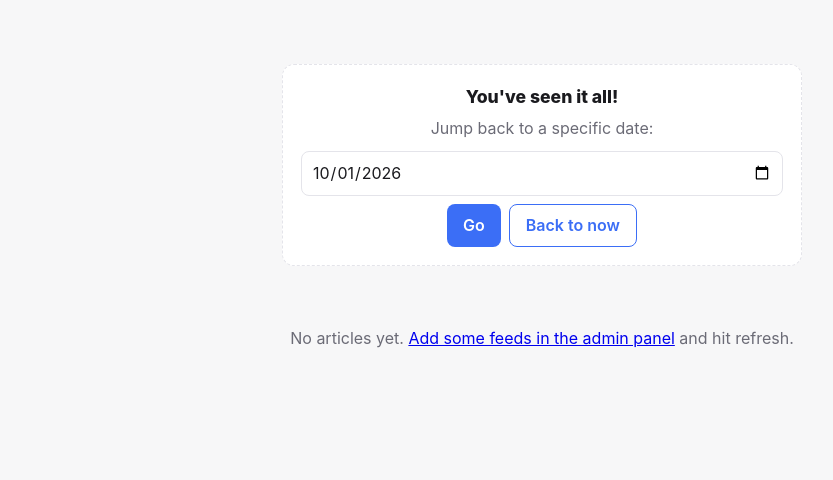
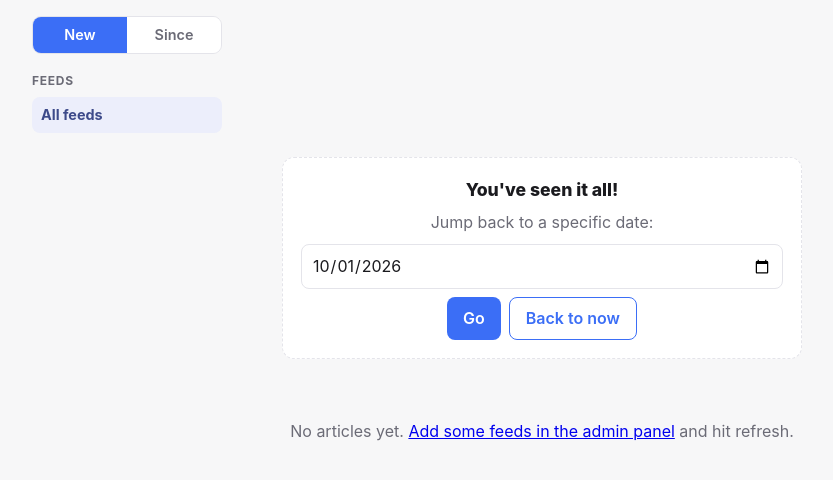
Before and after one commit to nkavassalis/RSSgate, a Flask app: page / in a window 1280 px wide. Shown: the part 57-537 px from the top of the page, without its empty margins (98-931 px from the left). Run offline with Flask 3, Linux system fonts and the light colour scheme; data that the repository does not hold is empty.

Commit message:
Viewer: feed-filter sidebar + New/Since mode toggle
- left sidebar (slide-out drawer on mobile via hamburger): segmented
  New | Since control, date input with 24h/7d/30d/90d preset chips, and
  the feed list with counts; feed click filters the stream
- Since mode floors the stream at a chosen date (articles?since_ts=,
  inclusive, composes with keyset cursor + feed_id); end banner becomes
  'That's everything since DATE' with a Back-to-new action; the old
  date-jump picker now just switches into Since mode (one model)
- resume-position saving restricted to New + All-feeds view; sidebar
  choices persisted in localStorage
- 80 tests

```diff
--- a/rssgate/static/style.css
+++ b/rssgate/static/style.css
@@ -31,7 +31,32 @@ body { margin:0; background:var(--bg); color:var(--text);
 .icon-btn:hover { border-color:var(--accent); }
 
 /* ---------- viewer stream ---------- */
-#stream { max-width:720px; margin:0 auto; padding:16px 12px 40px; }
+.layout { display:flex; max-width:1040px; margin:0 auto; align-items:flex-start; }
+#sidebar { width:210px; flex:none; position:sticky; top:57px; padding:16px 10px;
+  font-size:.9rem; }
+#sidebar h3 { font-size:.75rem; text-transform:uppercase; letter-spacing:.06em;
+  color:var(--muted); margin:18px 0 6px; }
+.seg { display:flex; border:1px solid var(--line); border-radius:9px; overflow:hidden; }
+.seg button { flex:1; border:none; background:var(--card); color:var(--muted);
+  padding:7px 0; cursor:pointer; font-weight:600; }
+.seg button.active { background:var(--accent); color:#fff; }
+#since-ctrl { margin-top:8px; }
+#since-ctrl input[type=date] { font-size:.85rem; padding:6px 8px; }
+.presets { display:flex; gap:5px; margin-top:6px; flex-wrap:wrap; }
+.btn.sm { padding:3px 10px; font-size:.78rem; }
+#feed-filter { list-style:none; padding:0; margin:0; }
+#feed-filter li { padding:7px 9px; border-radius:8px; cursor:pointer; color:var(--text);
+  display:flex; justify-content:space-between; gap:6px; }
+#feed-filter li span { color:var(--muted); font-size:.78rem; }
+#feed-filter li:hover { background:var(--chip); }
+#feed-filter li.active { background:var(--chip); color:var(--chip-text);
+  font-weight:700; }
+#sidebar-veil { display:none; position:fixed; inset:49px 0 0 0; background:rgba(0,0,0,.4);
+  z-index:14; }
+#sidebar-veil.show { display:block; }
+#menu-btn { display:none; }
+
+#stream { flex:1; min-width:0; max-width:720px; margin:0 auto; padding:16px 12px 40px; }
 .card { background:var(--card); border:1px solid var(--line); border-radius:12px;
   box-shadow:var(--shadow); padding:16px 18px; margin-bottom:14px; }
 .card-meta { display:flex; flex-wrap:wrap; align-items:center; gap:8px;
@@ -111,6 +136,13 @@ textarea { resize:vertical; }
 .stat span { display:block; font-size:1.4rem; font-weight:800; }
 .stat label { margin:2px 0 0; }
 
+@media (max-width:800px) {
+  #menu-btn { display:inline-flex; }
+  #sidebar { position:fixed; left:0; top:49px; bottom:0; z-index:15; width:250px;
+    background:var(--card); border-right:1px solid var(--line); overflow-y:auto;
+    transform:translateX(-100%); transition:transform .18s ease; }
+  #sidebar.open { transform:translateX(0); }
+}
 @media (max-width:640px) {
   .grid2,.usage-grid { grid-template-columns:1fr; }
   .feed-table thead { display:none; }
--- a/rssgate/static/viewer.js
+++ b/rssgate/static/viewer.js
@@ -1,16 +1,29 @@
-/* RSSgate reader: endless reverse-chronological scroller with resume position. */
+/* RSSgate reader: endless reverse-chronological scroller with resume position,
+   feed filter sidebar, and New / Since date-window modes. */
 (() => {
   const PAGE = window.RSSGATE_PAGE || 20;
-  const stream = document.getElementById('stream');
-  const sentinel = document.getElementById('sentinel');
-  const endBanner = document.getElementById('end-banner');
-  const emptyHint = document.getElementById('empty-hint');
+  const $ = id => document.getElementById(id);
+  const stream = $('stream');
+  const endBanner = $('end-banner');
 
-  let cursor = null;          // {ts, id} of oldest item currently loaded
-  let loading = false;
-  let exhausted = false;
-  let started = false;
-  let saveTimer = null;
+  // ---- persisted UI state -------------------------------------------------
+  const store = {
+    get mode() { return localStorage.getItem('rssgate.mode') || 'new'; },
+    set mode(v) { localStorage.setItem('rssgate.mode', v); },
+    get since() { return localStorage.getItem('rssgate.since') || defaultSince(); },
+    set since(v) { localStorage.setItem('rssgate.since', v); },
+    get feed() { return localStorage.getItem('rssgate.feed') || ''; },
+    set feed(v) { localStorage.setItem('rssgate.feed', v); },
+  };
+  function dateStr(d) {
+    return d.getFullYear() + '-' + String(d.getMonth() + 1).padStart(2, '0')
+      + '-' + String(d.getDate()).padStart(2, '0');
+  }
+  function defaultSince() {
+    const d = new Date(); d.setDate(d.getDate() - 7); return dateStr(d);
+  }
+
+  let cursor = null, loading = false, exhausted = false, started = false, saveTimer = null;
 
   const fmt = ts => {
     const d = new Date(ts), now = new Date();
@@ -37,53 +50,76 @@
     const body = a.status === 'ready' && a.summary
       ? `<div class="digest">${esc(a.summary)}</div>`
       : a.status === 'error'
-        ? `<div class="unsummarized">⚠ could not summarize — <a href="${esc(a.link)}">read original</a></div>`
-        : `<div class="unsummarized">⏳ waiting for AI transcription…</div>`;
+        ? `<div class="unsummarized">\u26a0 could not summarize \u2014 <a href="${esc(a.link)}">read original</a></div>`
+        : `<div class="unsummarized">\u23f3 waiting for AI transcription\u2026</div>`;
     return `<article class="card" data-ts="${esc(a.ts)}" data-id="${a.id}">
-      <div class="card-meta"><span class="feed-title">${esc(a.feed_title || '—')}</span>${raw}
+      <div class="card-meta"><span class="feed-title">${esc(a.feed_title || '\u2014')}</span>${raw}
         ${cats}<time datetime="${esc(a.ts)}">${fmt(a.ts)}</time></div>
       ${sub}
       <h2><a href="${esc(a.link)}" target="_blank" rel="noopener">${esc(a.title)}</a></h2>
       ${body}</article>`;
   }
 
+  // ---- loading ------------------------------------------------------------
   async function loadNext() {
     if (loading || exhausted) return;
     loading = true;
     const params = new URLSearchParams({ limit: PAGE });
     if (cursor) { params.set('before_ts', cursor.ts); params.set('before_id', cursor.id); }
+    if (store.feed) params.set('feed_id', store.feed);
+    if (store.mode === 'since') params.set('since_ts', store.since + 'T00:00:00Z');
     const res = await fetch('/api/articles?' + params);
     const data = await res.json();
     loading = false;
     if (!started) {
       started = true;
-      if (!data.items.length) emptyHint.hidden = false;
+      if (!data.items.length) $('empty-hint').hidden = false;
     }
     if (data.items.length) {
-      emptyHint.hidden = true;
+      $('empty-hint').hidden = true;
       endBanner.hidden = true;
       stream.insertAdjacentHTML('beforeend', data.items.map(cardHtml).join(''));
-      cursor = { ts: data.items[data.items.length - 1].ts,
-                 id: data.items[data.items.length - 1].id };
+      cursor = { ts: data.items.at(-1).ts, id: data.items.at(-1).id };
     }
     if (!data.has_more) {
       exhausted = true;
-      if (started || data.items.length) showEndBanner();
+      if (started || data.items.length) showEnd();
       return;
     }
-    // fill the viewport if the page is still short
     if (document.body.scrollHeight <= window.innerHeight + 200) loadNext();
   }
 
-  // ---- resume position tracking: remember the oldest article in view ----
+  function showEnd() {
+    endBanner.hidden = false;
+    if (store.mode === 'since') {
+      $('end-new').hidden = true; $('end-since').hidden = false;
+      $('end-since-text').textContent =
+        `That's everything since ${store.since}.`;
+    } else {
+      $('end-new').hidden = false; $('end-since').hidden = true;
+      $('jump-date').value = yesterdayStr();
+    }
+  }
+  function yesterdayStr() {
+    const d = new Date(); d.setDate(d.getDate() - 1); return dateStr(d);
+  }
+
+  function restart() {
+    stream.innerHTML = ''; cursor = null; exhausted = false;
+    started = false; endBanner.hidden = true;
+    $('sidebar').classList.remove('open'); $('sidebar-veil').classList.remove('show');
+    loadNext();
+  }
+
+  // ---- resume position (only meaningful in New mode, unfiltered) ----------
+  function canSavePos() { return store.mode === 'new' && !store.feed; }
   function savePosition() {
+    if (!canSavePos()) return;
     const cards = stream.querySelectorAll('.card');
     if (!cards.length) return;
     let best = null;
     const cutoff = window.scrollY + window.innerHeight * 0.6;
-    cards.forEach(c => {
-      if (c.offsetTop <= cutoff) best = c;   // oldest card we've scrolled past
-    });
+    cards.forEach(c => { if (c.offsetTop <= cutoff) best = c; });
     if (!best) best = cards[cards.length - 1];
     const body = JSON.stringify({ ts: best.dataset.ts, id: +best.dataset.id });
     navigator.sendBeacon && navigator.sendBeacon('/api/position',
@@ -96,55 +132,76 @@
   document.addEventListener('visibilitychange', () => { if (document.hidden) savePosition(); });
   window.addEventListener('pagehide', savePosition);
 
-  // ---- date jump (defaults to yesterday) ----
-  function yesterdayStr() {
-    const d = new Date();
-    d.setDate(d.getDate() - 1);
-    return d.getFullYear() + '-' + String(d.getMonth() + 1).padStart(2, '0')
-      + '-' + String(d.getDate()).padStart(2, '0');
+  // ---- sidebar: mode toggle, presets, feed filter -------------------------
+  function setMode(mode) {
+    store.mode = mode;
+    $('mode-new').classList.toggle('active', mode === 'new');
+    $('mode-since').classList.toggle('active', mode === 'since');
+    $('since-ctrl').hidden = mode !== 'since';
+    restart();
   }
-  function showEndBanner() {
-    document.getElementById('jump-date').value = yesterdayStr();
-    endBanner.hidden = false;
-  }
-  document.getElementById('jump-date').value = yesterdayStr();
-
-  document.getElementById('jump-btn').addEventListener('click', async () => {
-    const v = document.getElementById('jump-date').value || yesterdayStr();
-    if (!v) return;
-    const d = new Date(v + 'T23:59:59');
-    stream.innerHTML = ''; cursor = null; exhausted = false;
-    const res = await fetch('/api/articles?limit=' + PAGE +
-      '&before_ts=' + encodeURIComponent(d.toISOString()));
-    const data = await res.json();
-    exhausted = !data.has_more;
-    endBanner.hidden = true;
-    if (data.items.length) {
-      stream.insertAdjacentHTML('beforeend', data.items.map(cardHtml).join(''));
-      cursor = { ts: data.items.at(-1).ts, id: data.items.at(-1).id };
-    }
-    window.scrollTo(0, 0);
+  $('mode-new').addEventListener('click', () => setMode('new'));
+  $('mode-since').addEventListener('click', () => setMode('since'));
+  $('since-date').addEventListener('change', e => {
+    if (e.target.value) { store.since = e.target.value; restart(); }
   });
-  document.getElementById('back-btn').addEventListener('click', () => {
-    stream.innerHTML = ''; exhausted = false; endBanner.hidden = true;
-    fetch('/api/resume').then(r => r.json()).then(s => {
-      cursor = s.resume_ts ? { ts: s.resume_ts, id: +s.resume_id } : null;
-      exhausted = false; loadNext();
-    });
+  document.querySelectorAll('.presets button').forEach(b =>
+    b.addEventListener('click', () => {
+      const d = new Date(); d.setDate(d.getDate() - (+b.dataset.days));
+      store.since = dateStr(d); $('since-date').value = store.since;
+      setMode('since');
+    }));
+  $('back-now-btn').addEventListener('click', () => setMode('new'));
+  $('jump-btn').addEventListener('click', () => {
+    const v = $('jump-date').value || yesterdayStr();
+    store.since = v; $('since-date').value = v; setMode('since');
   });
-  document.getElementById('refresh-btn').addEventListener('click', async e => {
-    e.target.textContent = '…';
+  $('back-btn').addEventListener('click', () => setMode('new'));
+  $('menu-btn').addEventListener('click', () => {
+    $('sidebar').classList.toggle('open');
+    $('sidebar-veil').classList.toggle('show');
+  });
+  $('sidebar-veil').addEventListener('click', () => {
+    $('sidebar').classList.remove('open'); $('sidebar-veil').classList.remove('show');
+  });
+  $('refresh-btn').addEventListener('click', async e => {
+    e.target.textContent = '\u2026';
     await fetch('/api/poll', { method: 'POST' });
     setTimeout(() => location.reload(), 4000);
   });
 
+  function setFeedFilter(id) {
+    store.feed = id;
+    document.querySelectorAll('#feed-filter li').forEach(li =>
+      li.classList.toggle('active', li.dataset.feed === id));
+    restart();
+  }
+  async function renderFeedFilter() {
+    const feeds = await fetch('/api/feeds').then(r => r.json());
+    const ul = $('feed-filter');
+    ul.innerHTML = '<li data-feed="" class="' + (store.feed ? '' : 'active') + '">All feeds</li>'
+      + feeds.map(f => `<li data-feed="${f.id}" class="${store.feed == f.id ? 'active' : ''}"
+           title="${esc(f.url)}">${esc(f.title || f.url)} <span>${f.article_count}</span></li>`)
+          .join('');
+    ul.querySelectorAll('li').forEach(li =>
+      li.addEventListener('click', () => setFeedFilter(li.dataset.feed)));
+  }
+
+  // ---- boot ---------------------------------------------------------------
+  $('since-date').value = store.since;
+  $('mode-new').classList.toggle('active', store.mode === 'new');
+  $('mode-since').classList.toggle('active', store.mode === 'since');
+  $('since-ctrl').hidden = store.mode !== 'since';
+
   new IntersectionObserver(entries => {
     if (entries[0].isIntersecting) loadNext();
-  }, { rootMargin: '1200px' }).observe(sentinel);
+  }, { rootMargin: '1200px' }).observe($('sentinel'));
 
-  // ---- boot: resume where we left off ----
-  fetch('/api/resume').then(r => r.json()).then(s => {
-    if (s.resume_ts && s.newest_ts) {
+  Promise.all([
+    fetch('/api/resume').then(r => r.json()),
+    renderFeedFilter(),
+  ]).then(([s]) => {
+    if (store.mode === 'new' && !store.feed && s.resume_ts && s.newest_ts) {
       cursor = { ts: s.resume_ts, id: +s.resume_id };
     }
     loadNext();
--- a/rssgate/templates/viewer.html
+++ b/rssgate/templates/viewer.html
@@ -8,21 +8,49 @@
 </head>
 <body>
 <header class="topbar">
+  <button id="menu-btn" class="icon-btn" aria-label="menu">&#9776;</button>
   <span class="brand">RSS<span>gate</span></span>
   <span class="spacer"></span>
   <button id="refresh-btn" class="icon-btn" title="Refresh feeds now">&#x21bb;</button>
   <a href="/admin" class="icon-btn" title="Admin">&#9881;</a>
 </header>
 
+<div class="layout">
+  <aside id="sidebar">
+    <div class="seg" role="tablist">
+      <button id="mode-new" class="active" role="tab">New</button>
+      <button id="mode-since" role="tab">Since</button>
+    </div>
+    <div id="since-ctrl" hidden>
+      <input type="date" id="since-date">
+      <div class="presets">
+        <button class="btn ghost sm" data-days="1">24h</button>
+        <button class="btn ghost sm" data-days="7">7d</button>
+        <button class="btn ghost sm" data-days="30">30d</button>
+        <button class="btn ghost sm" data-days="90">90d</button>
+      </div>
+    </div>
+    <h3>Feeds</h3>
+    <ul id="feed-filter"><li data-feed="" class="active">All feeds</li></ul>
+  </aside>
+  <div id="sidebar-veil"></div>
+
   <main id="stream" aria-live="polite"></main>
+</div>
 
 <div id="end-banner" class="end-banner" hidden>
+  <div id="end-new">
     <p class="end-title">You've seen it all!</p>
     <p class="end-sub">Jump back to a specific date:</p>
     <div class="date-jump">
       <input type="date" id="jump-date">
       <button id="jump-btn" class="btn">Go</button>
       <button id="back-btn" class="btn ghost">Back to now</button>
+    </div>
+  </div>
+  <div id="end-since" hidden>
+    <p class="end-title" id="end-since-text">That's everything.</p>
+    <button id="back-now-btn" class="btn">Back to new</button>
   </div>
 </div>
 
--- a/rssgate/web.py
+++ b/rssgate/web.py
@@ -56,7 +56,8 @@ def create_app(config_path: str, conn=None, scheduler=None) -> Flask:
         rows = db.articles_page(
             conn, before_ts, before_id, limit + 1,
             feed_id=request.args.get("feed_id", type=int),
-            category=request.args.get("category"))
+            category=request.args.get("category"),
+            since_ts=request.args.get("since_ts"))
         has_more = len(rows) > limit
         items = []
         for r in rows[:limit]:
```
Also changed, not shown: docs/API.md (+1 -0 lines), rssgate/db.py (+6 -2 lines), tests/test_since.py (added, +27 -0 lines), README.md. Lines whose indentation alone changed are shown as unchanged.
